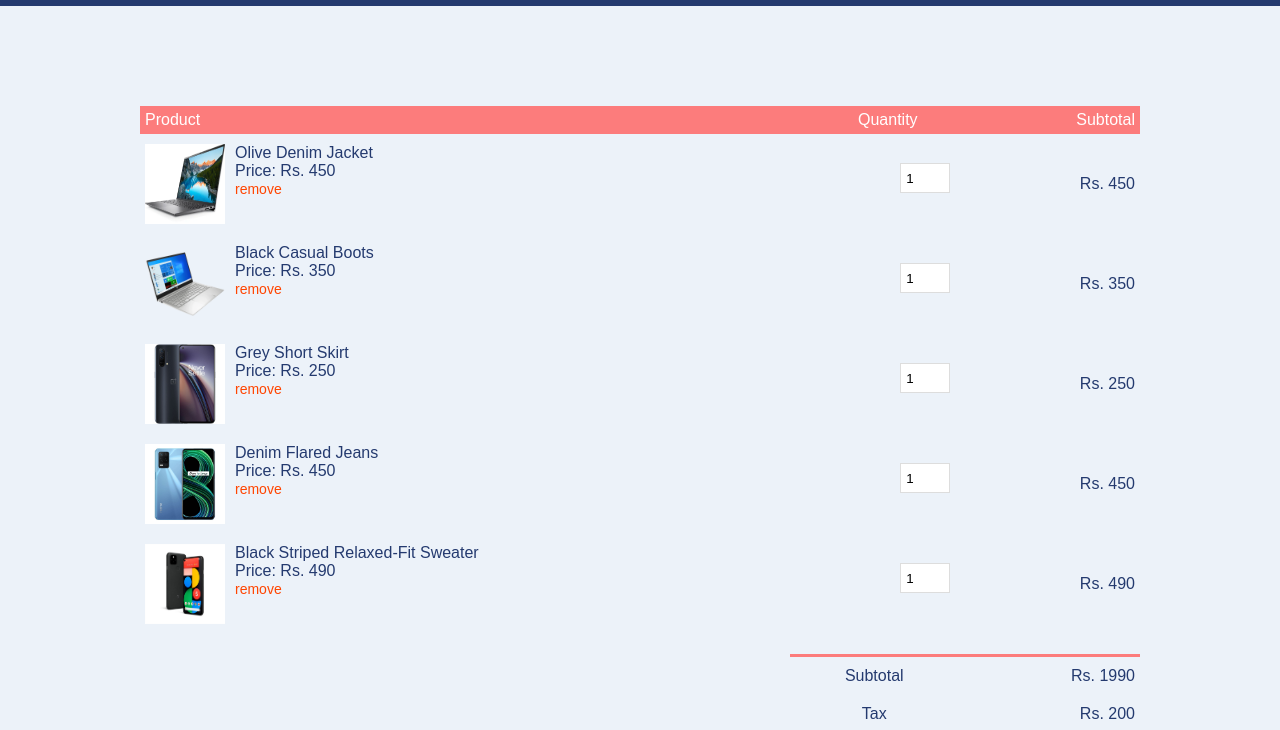
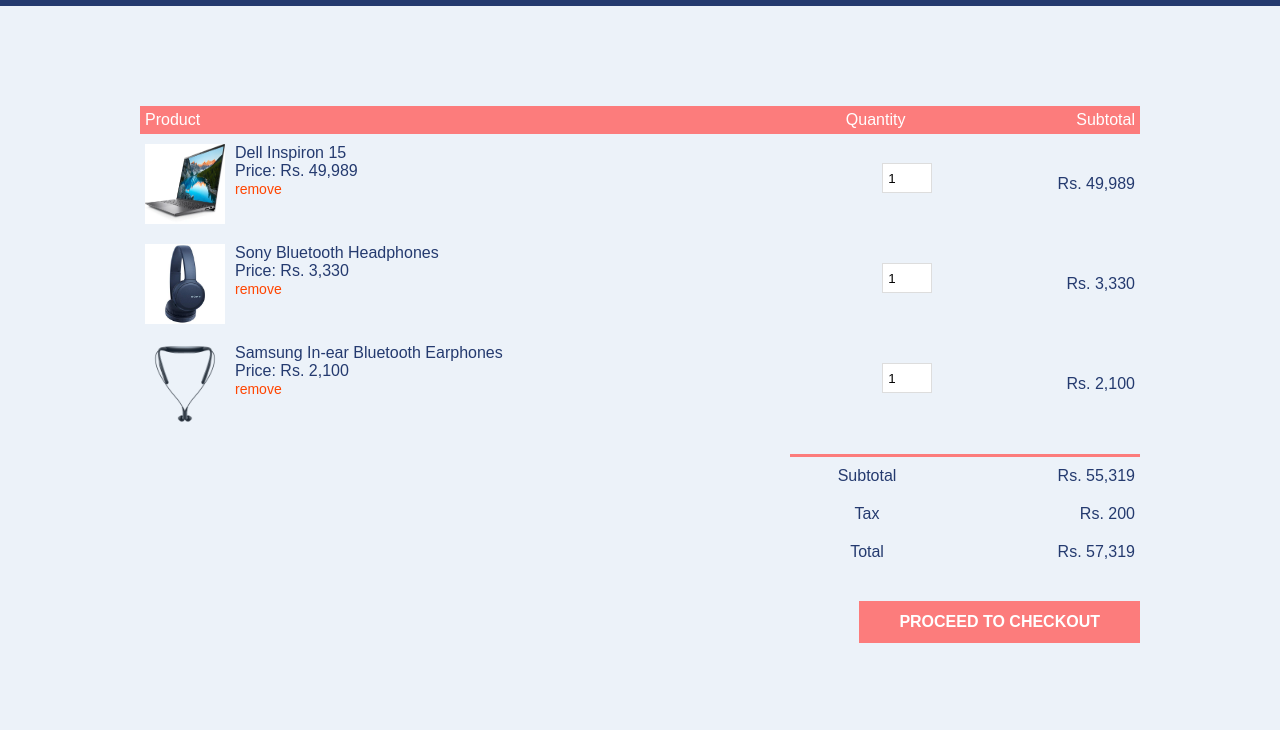
Before and after one commit to Bhavyaa-Guptaa/The-Gadget-Store, a plain HTML site: page cart.html in a window 1280 px wide. Shown: the part 61-791 px from the top of the page. Drawn offline with nearby package versions, Linux system fonts and the light colour scheme; a script that the page names is missing.

Commit message:
Final Change

```diff
--- a/cart.html
+++ b/cart.html
@@ -78,83 +78,54 @@
           <div class="cart-info">
             <img src="images/product1.png" alt="">
             <div>
-              <p>Olive Denim Jacket</p>
-              <span>Price: Rs. 450</span>
+              <p>Dell Inspiron 15</p>
+              <span>Price: Rs. 49,989</span>
               <br />
               <a href="#">remove</a>
             </div>
           </div>
         </td>
         <td><input type="number" value="1" min="1"></td>
-        <td>Rs. 450</td>
+        <td>Rs. 49,989</td>
       </tr>
       <tr>
         <td>
           <div class="cart-info">
-            <img src="images/product3.png" alt="">
+            <img src="images/product11.png" alt="">
             <div>
-              <p>Black Casual Boots</p>
-              <span>Price: Rs. 350</span>
+              <p>Sony Bluetooth Headphones</p>
+              <span>Price: Rs. 3,330</span>
               <br />
               <a href="#">remove</a>
             </div>
           </div>
         </td>
         <td><input type="number" value="1" min="1"></td>
-        <td>Rs. 350</td>
+        <td>Rs. 3,330</td>
       </tr>
       <tr>
         <td>
           <div class="cart-info">
-            <img src="images/product5.png" alt="">
+            <img src="images/product12.png" alt="">
             <div>
-              <p>Grey Short Skirt</p>
-              <span>Price: Rs. 250</span>
+              <p>Samsung In-ear Bluetooth Earphones</p>
+              <span>Price: Rs. 2,100</span>
               <br />
               <a href="#">remove</a>
             </div>
           </div>
         </td>
         <td><input type="number" value="1" min="1"></td>
-        <td>Rs. 250</td>
+        <td>Rs. 2,100</td>
       </tr>
-      <tr>
-        <td>
-          <div class="cart-info">
-            <img src="images/product7.png" alt="">
-            <div>
-              <p>Denim Flared Jeans</p>
-              <span>Price: Rs. 450</span>
-              <br />
-              <a href="#">remove</a>
-            </div>
-          </div>
-        </td>
-        <td><input type="number" value="1" min="1"></td>
-        <td>Rs. 450</td>
-      </tr>
-      <tr>
-        <td>
-          <div class="cart-info">
-            <img src="images/product9.png" alt="">
-            <div>
-              <p>Black Striped Relaxed-Fit Sweater</p>
-              <span>Price: Rs. 490</span>
-              <br />
-              <a href="#">remove</a>
-            </div>
-          </div>
-        </td>
-        <td><input type="number" value="1" min="1"></td>
-        <td>Rs. 490</td>
-      </tr>
+
     </table>
 
     <div class="total-price">
       <table>
         <tr>
           <td>Subtotal</td>
-          <td>Rs. 1990</td>
+          <td>Rs. 55,319</td>
         </tr>
         <tr>
           <td>Tax</td>
@@ -162,7 +133,7 @@
         </tr>
         <tr>
           <td>Total</td>
-          <td>Rs. 2190</td>
+          <td>Rs. 57,319</td>
         </tr>
       </table>
       <a href="checkout.html" class="checkout btn">Proceed To Checkout</a>
```
Also changed, not shown: checkout.html (+4 -4 lines), wishlist.html (+7 -35 lines), images/advert3.png.
